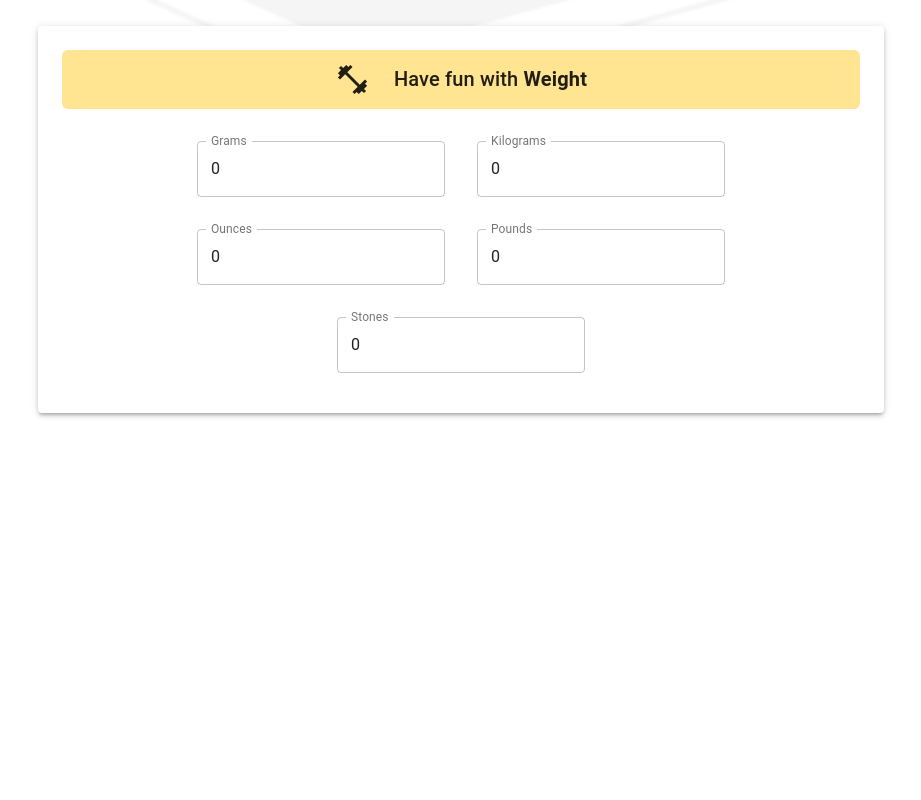
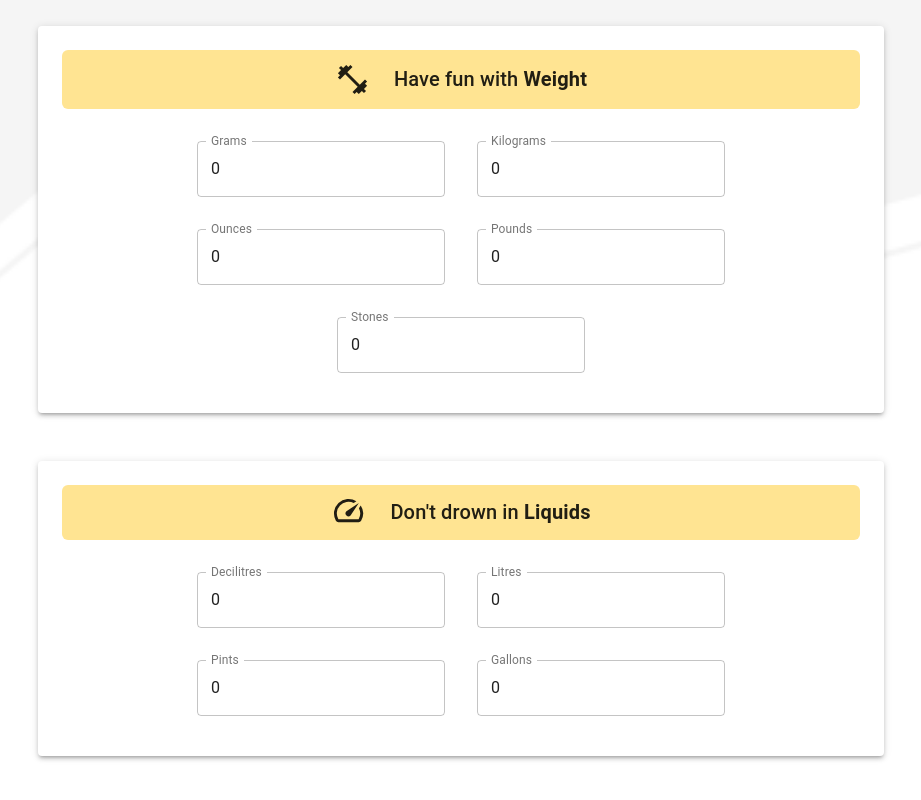
Before and after one commit to Mohy9/mighty-convertor, a React (Create React App) app: page / in a window 1280 px wide. Shown: the part 1343-2143 px from the top of the page, without its empty margins (179-1100 px from the left). Before the commit the page ends 1816 px from the top, so only its background shows below. Built offline with nearby package versions, Linux system fonts and the light colour scheme.

Commit message:
liquid converter added, minus in temp enabled

```diff
--- a/src/App.jsx
+++ b/src/App.jsx
@@ -17,6 +17,7 @@ import Headline from './components/Headline/Headline';
 import { LengthConverter } from './components/LengthConverter/LengthConverter';
 import { TempConverter } from './components/TempConverter/TempConverter';
 import { WeightConverter } from './components/WeightConverter/WeightConverter';
+import { LiquidConverter } from './components/LiquidConverter/LiquidConverter';
 
 let theme = createMuiTheme();
 theme = responsiveFontSizes(theme);
@@ -59,6 +60,9 @@ function App() {
               <Paper elevation={3} className={classes.paper}>
                 <WeightConverter />
               </Paper>
+              <Paper elevation={3} className={classes.paper}>
+                <LiquidConverter />
+              </Paper>
             </Grid>
           </Grid>
           <Grid item sm={2}></Grid>
--- /dev/null
+++ b/src/components/LiquidConverter/LiquidConverter.jsx
@@ -0,0 +1,101 @@
+import React, { useState } from 'react';
+import { makeStyles } from '@material-ui/core/styles';
+import { Typography, Grid } from '@material-ui/core';
+import MeasurementField from '../MeasurementField/MeasurementField';
+import SpeedIcon from '@material-ui/icons/Speed';
+
+const useStyles = makeStyles((theme) => ({
+  label: {
+    padding: theme.spacing(1),
+    marginBottom: theme.spacing(2),
+    // backgroundColor: theme.palette.info.light,
+    backgroundColor: '#FFE492',
+    borderRadius: '6px',
+    textAlign: 'center',
+  },
+  icon: {
+    marginRight: theme.spacing(3),
+  },
+}));
+
+export function LiquidConverter() {
+  const classes = useStyles();
+
+  const [deciValue, setDeciValue] = useState(0);
+  const [litersValue, setLitersValue] = useState(0);
+  const [pintsValue, setPintsValue] = useState(0);
+  const [gallonsValue, setGallonsValue] = useState(0);
+
+  const handleDeciLiquidChange = (e) => {
+    setDeciValue(e.target.value);
+    setPintsValue((e.target.value * 0.1759753986).toFixed(2));
+    setLitersValue((e.target.value * 0.1).toFixed(2));
+    setGallonsValue((e.target.value * 0.021997).toFixed(3));
+  };
+
+  const handleLitersLiquidChange = (e) => {
+    setLitersValue(e.target.value);
+    setDeciValue((e.target.value * 10).toFixed(2));
+    setPintsValue((e.target.value * 1.7598).toFixed(2));
+    setGallonsValue((e.target.value * 0.21997).toFixed(2));
+  };
+
+  const handlePintsLiquidChange = (e) => {
+    setPintsValue(e.target.value);
+    setDeciValue((e.target.value * 5.6826125).toFixed(2));
+    setLitersValue(e.target.value / 1.7598);
+    setGallonsValue(e.target.value * 0.125);
+  };
+
+  const handleGallonsLiquidChange = (e) => {
+    setGallonsValue(e.target.value);
+    setDeciValue((e.target.value / 0.021997).toFixed(2));
+    setPintsValue(e.target.value / 0.125);
+    setLitersValue(e.target.value / 0.21997);
+  };
+
+  return (
+    <React.Fragment>
+      <Grid
+        container
+        direction="row"
+        alignItems="center"
+        justify="center"
+        className={classes.label}
+      >
+        <Grid item>
+          <SpeedIcon fontSize="large" className={classes.icon} />
+        </Grid>
+        <Grid item>
+          <Typography variant="h6">
+            Don't drown in <strong>Liquids</strong>
+          </Typography>
+        </Grid>
+      </Grid>
+      <MeasurementField
+        id="deciliter-number"
+        label="Decilitres"
+        value={deciValue}
+        onChange={handleDeciLiquidChange}
+      />
+      <MeasurementField
+        id="liter-number"
+        label="Litres"
+        value={litersValue}
+        onChange={handleLitersLiquidChange}
+      />
+      <MeasurementField
+        id="pints-number"
+        label="Pints"
+        value={pintsValue}
+        onChange={handlePintsLiquidChange}
+      />
+      <MeasurementField
+        id="gallons-number"
+        label="Gallons"
+        value={gallonsValue}
+        onChange={handleGallonsLiquidChange}
+      />
+    </React.Fragment>
+  );
+}
--- a/src/components/MeasurementField/MeasurementField.jsx
+++ b/src/components/MeasurementField/MeasurementField.jsx
@@ -21,7 +21,7 @@ const theme = createMuiTheme({
 export default function MeasurementField(props) {
   const classes = useStyles();
 
-  const { id, label, value, onChange } = props;
+  const { id, label, value, onChange, minusValueEnabled } = props;
   return (
     <ThemeProvider theme={theme}>
       <TextField
@@ -31,7 +31,7 @@ export default function MeasurementField(props) {
         onChange={onChange}
         type="number"
         className={classes.input}
-        InputProps={{ inputProps: { min: 0 } }}
+        InputProps={minusValueEnabled ? {} : { inputProps: { min: 0 } }}
         InputLabelProps={{
           shrink: true,
         }}
--- a/src/components/TempConverter/TempConverter.jsx
+++ b/src/components/TempConverter/TempConverter.jsx
@@ -67,18 +67,21 @@ export function TempConverter() {
         label="Celsius"
         value={celsiusValue}
         onChange={handleCelsiusTempChange}
+        minusValueEnabled
       />
       <MeasurementField
         id="fanhrenheit-number"
         label="Fahrenheit"
         value={fahrenheitValue}
         onChange={handleFahrenheitTempChange}
+        minusValueEnabled
       />
       <MeasurementField
         id="kelvin-number"
         label="Kelvin"
         value={kelvinValue}
         onChange={handleKelvinTempChange}
+        minusValueEnabled
       />
     </React.Fragment>
   );
```
